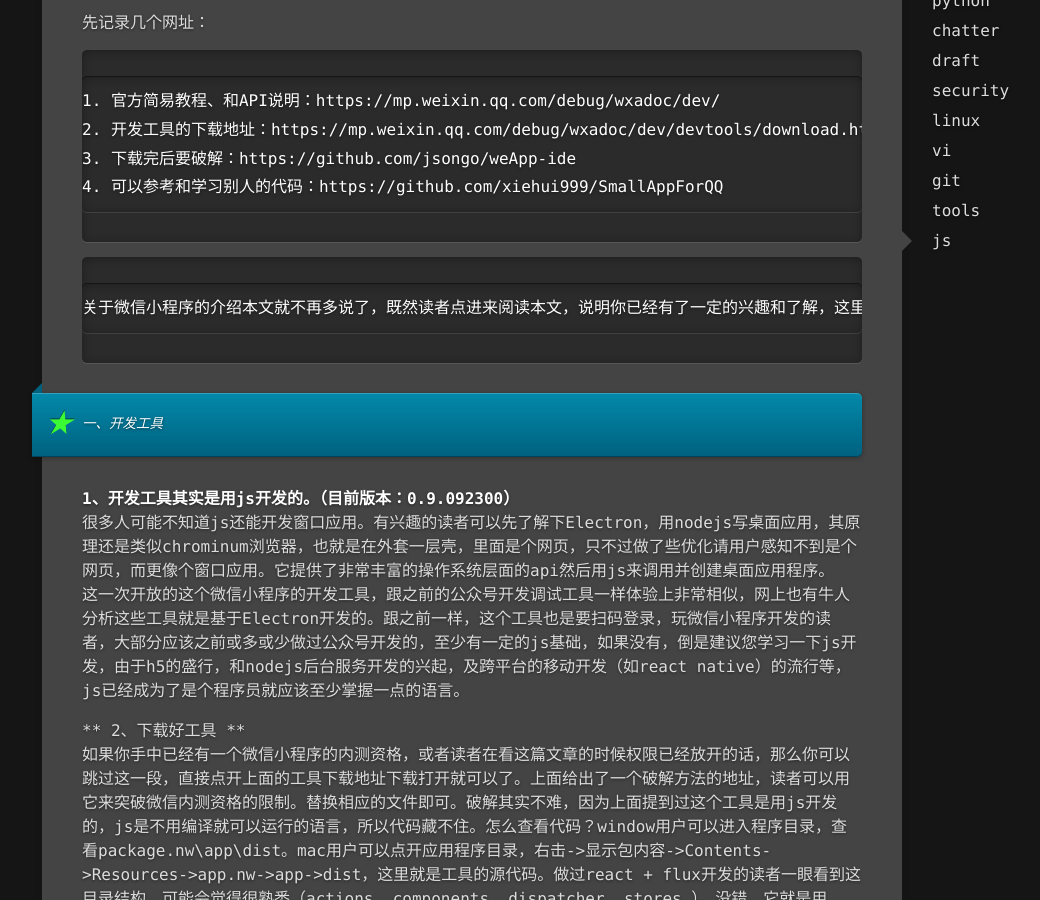
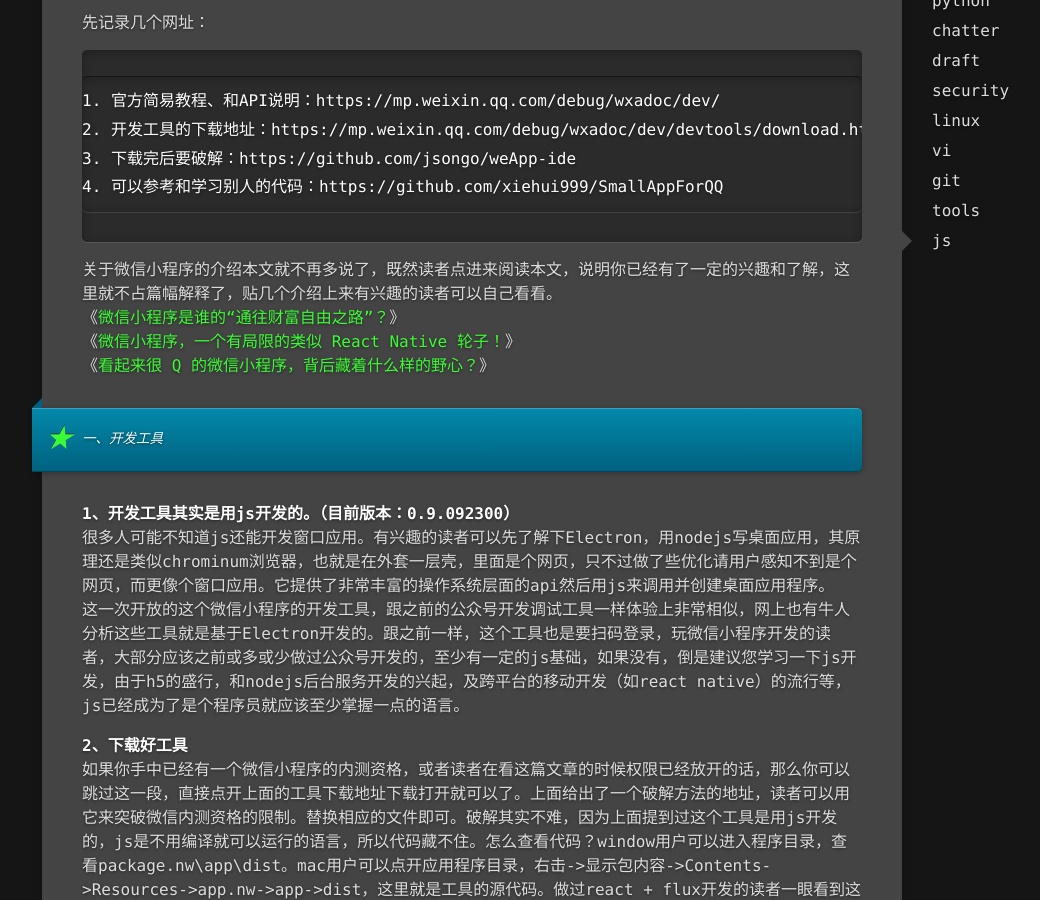
Before and after one commit to jsongo/jsongo.github.io, a Jekyll site: the page built from _posts/2016-09-29-weapp-1.markdown, in a window 1280 px wide and 900 px high, scrolled down 496 px. Shown: the whole window, without its empty margins (18-1058 px from the left). Built offline with Jekyll 4.4.1, drawn with Linux system fonts in a browser that asks for light colours; comment, search, counter and statistics services are not loaded.

Commit message:
Update 2016-09-29-weapp-1.markdown

````diff
--- a/_posts/2016-09-29-weapp-1.markdown
+++ b/_posts/2016-09-29-weapp-1.markdown
@@ -23,7 +23,7 @@
 4. 可以参考和学习别人的代码：https://github.com/xiehui999/SmallAppForQQ
 ```
 
-    关于微信小程序的介绍本文就不再多说了，既然读者点进来阅读本文，说明你已经有了一定的兴趣和了解，这里就不占篇幅解释了，贴几个介绍上来有兴趣的读者可以自己看看。
+  关于微信小程序的介绍本文就不再多说了，既然读者点进来阅读本文，说明你已经有了一定的兴趣和了解，这里就不占篇幅解释了，贴几个介绍上来有兴趣的读者可以自己看看。
 《[微信小程序是谁的“通往财富自由之路”？](http://mp.weixin.qq.com/s?__biz=MzAxNzI4MTMwMw==&mid=2651630318&idx=1&sn=6dcbbf3b8c5f56a39a73a4ffdfc8b46a)》
 《[微信小程序，一个有局限的类似 React Native 轮子！](http://www.jianshu.com/p/060c6f3dd4e8)》
 《[看起来很 Q 的微信小程序，背后藏着什么样的野心？](http://www.geekpark.net/topics/216788)》
@@ -34,9 +34,9 @@
     很多人可能不知道js还能开发窗口应用。有兴趣的读者可以先了解下Electron，用nodejs写桌面应用，其原理还是类似chrominum浏览器，也就是在外套一层壳，里面是个网页，只不过做了些优化请用户感知不到是个网页，而更像个窗口应用。它提供了非常丰富的操作系统层面的api然后用js来调用并创建桌面应用程序。
     这一次开放的这个微信小程序的开发工具，跟之前的公众号开发调试工具一样体验上非常相似，网上也有牛人分析这些工具就是基于Electron开发的。跟之前一样，这个工具也是要扫码登录，玩微信小程序开发的读者，大部分应该之前或多或少做过公众号开发的，至少有一定的js基础，如果没有，倒是建议您学习一下js开发，由于h5的盛行，和nodejs后台服务开发的兴起，及跨平台的移动开发（如react native）的流行等，js已经成为了是个程序员就应该至少掌握一点的语言。
 
-** 2、下载好工具 **
+**2、下载好工具**
     如果你手中已经有一个微信小程序的内测资格，或者读者在看这篇文章的时候权限已经放开的话，那么你可以跳过这一段，直接点开上面的工具下载地址下载打开就可以了。上面给出了一个破解方法的地址，读者可以用它来突破微信内测资格的限制。替换相应的文件即可。破解其实不难，因为上面提到过这个工具是用js开发的，js是不用编译就可以运行的语言，所以代码藏不住。怎么查看代码？window用户可以进入程序目录，查看package.nw\app\dist。mac用户可以点开应用程序目录，右击->显示包内容->Contents->Resources->app.nw->app->dist，这里就是工具的源代码。做过react + flux开发的读者一眼看到这目录结构，可能会觉得很熟悉（actions, components, dispatcher, stores...），没错，它就是用react + flux架构开发的，具体的结构本篇文章暂不讨论，笔者正在准备一篇关于typescript + react + flux的文章，之前做过这方面的开发，对它的开发方式非常推崇。回到本文的主题上来，这篇文章主要是一个入门和准备。读者打开上文提到的[破解文件地址](https://github.com/jsongo/weApp-ide)后，下载相应的文件替换到相应的目录即可。如果你碰巧也在用mac，那可以直接下载我的版本：https://pan.baidu.com/s/1pL6Kysb 直接使用就可以。
 
 > 二、跑起第一个微信小程序
 
-# 1、创建项目：
+**1、创建项目：**
````
